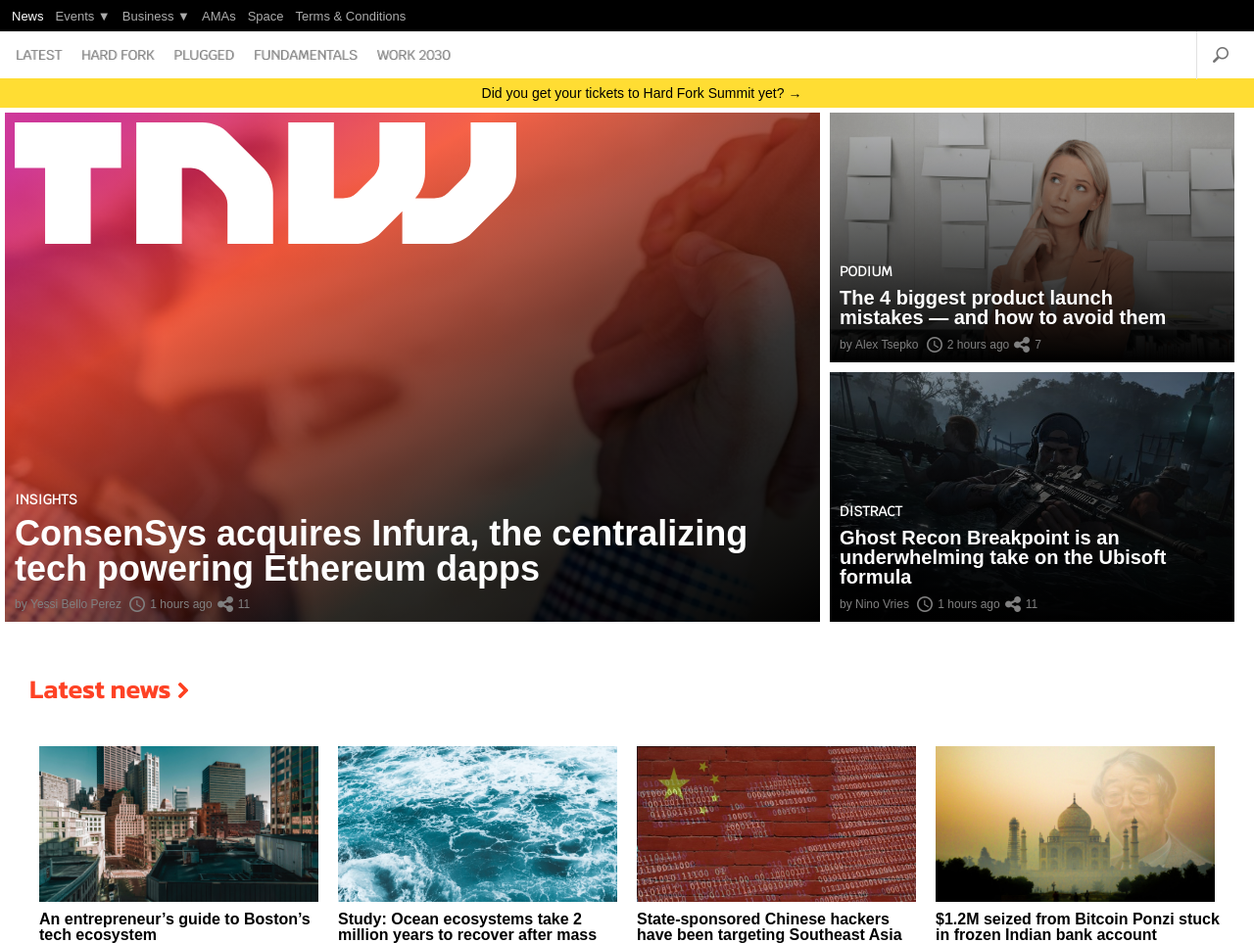
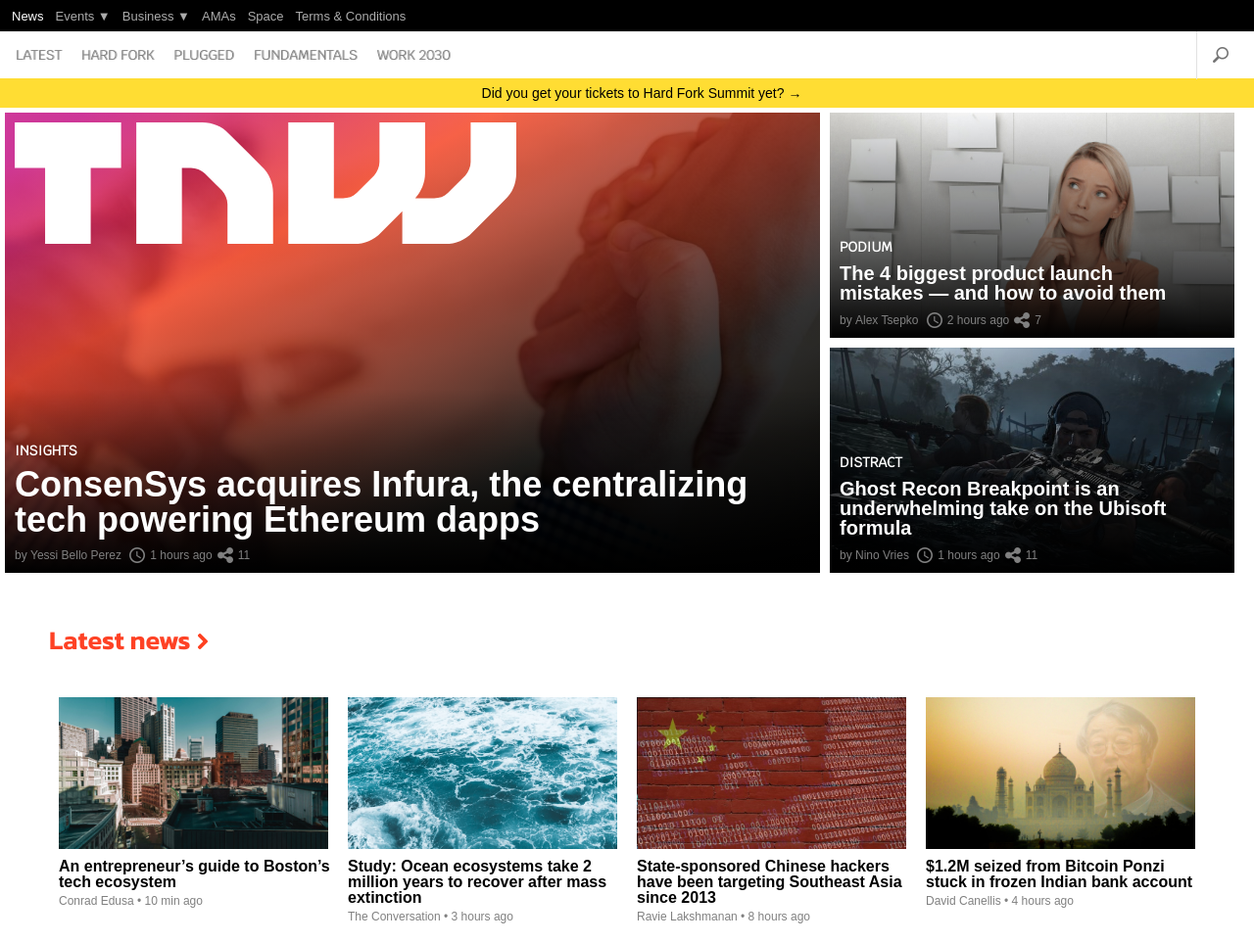
Before and after one commit to MarioDena/TNW-Responsive, a plain HTML site: page index.html in a window 1280 px wide. Shown: the top 963 px of the page at 98% size. Drawn offline with Linux system fonts and the light colour scheme.

Commit message:
general small fixes for larger resolutions

```diff
--- a/css/_cover.scss
+++ b/css/_cover.scss
@@ -1,6 +1,6 @@
 .coverContainer {
   display: flex;
-  width: 100vw;
+  width: 100%;
   margin-bottom: 30px;
   flex-direction: column;
 }
@@ -9,7 +9,7 @@
   flex-grow: 1;
   height: 200px;
   background-image: url(./img/coverCardImg3.png);
-  background-size: 100%;
+  background-size: cover;
   background-repeat: no-repeat;
   background-position: 50% 50%;
   margin: 5px;
@@ -25,14 +25,14 @@
   }
 
   &__layer {
-    background: linear-gradient(to bottom, rgba(0, 0, 0, 0.3) 10%, rgba(0, 0, 0, 1) 100%);
+    background: linear-gradient(to top, rgb(0, 0, 0) 0%, rgba(0, 0, 0, 0) 100%);
     position: absolute;
     top: 0;
     left: 0;
     width: 100%;
     height: 100%;
+  }
 
-  }
   &__category {
     z-index: 1;
     margin-left: 10;
@@ -86,6 +86,10 @@
   background-image: url(./img/coverCardImg1.jpg);
 }
 
+.--main{
+  display: none;
+}
+
 @media only screen and (min-width: 768px) {
   .coverContainer {
     flex-direction: column;
@@ -99,7 +103,7 @@
     height: 200px;
     flex: 1 1 25%;
     width: 100%;
-    background-size: auto 100%;
+    background-size: auto 120%;
     background-position: 0 0;
 
     &__title {
@@ -111,6 +115,8 @@
     height: 430px;
     width: 65vw;
     flex: 2 1 100%;
+    background-size: cover;
+    background-position: 0 0;
 
     & > p {
       width: inherit;
@@ -126,7 +132,7 @@
 
 @media only screen and (min-width: 1050px) {
   .coverContainer {
-    height: 530px;
+    height: 480px;
     width: calc(100vw - 20px);
   }
   .cover-card {
@@ -141,6 +147,28 @@
 
     & .cover-card__layer {
       background: linear-gradient(to bottom right, #ce0294b7 5%, #fe4225c7 30%, rgba(0, 0, 0, 0.8) 70%, rgba(0, 0, 0, 1) 100%);
+
+      &--main{
+        background: linear-gradient(to top, rgb(0, 0, 0) 0%, rgba(0, 0, 0, 0) 40%);
+        position: absolute;
+    top: 0;
+    left: 0;
+    width: 100%;
+    height: 100%;
+    z-index: 1;
+      }
     }
   }
 }
+
+@media only screen and (min-width: 1400px) {
+
+  .cover-card {
+    background-size: auto 150%;
+  }
+
+  .--mainCoverCard {
+    background-size: cover;
+    background-position: 0 0;
+}
+}
--- a/css/main.scss
+++ b/css/main.scss
@@ -15,7 +15,7 @@ hr {
 }
 
 .named-section {
-  margin: 50px 30px;
+  margin: 50px 50px;
   color: #fe4225;
 
   &__header {
@@ -26,6 +26,12 @@ hr {
     font-family: "Kanit", sans-serif;
     font-size: 27px;
     font-weight: 600;
+    display: inline-block;
+    cursor: pointer;
+
+    &:hover{
+      color: grey;
+    }
   }
 }
 
--- a/index.html
+++ b/index.html
@@ -64,6 +64,7 @@
     <main>
       <section class="coverContainer">
         <div class="cover-card --mainCoverCard">
+          <div class="cover-card__layer--main"></div>
           <div class="cover-card__layer"></div>
           <img class="modalLogo" src="./img/tnw.svg" alt="Logo">
           <p class="cover-card__category">INSIGHTS</p>
```
Also changed, not shown: css/main.css, 1 other file.
